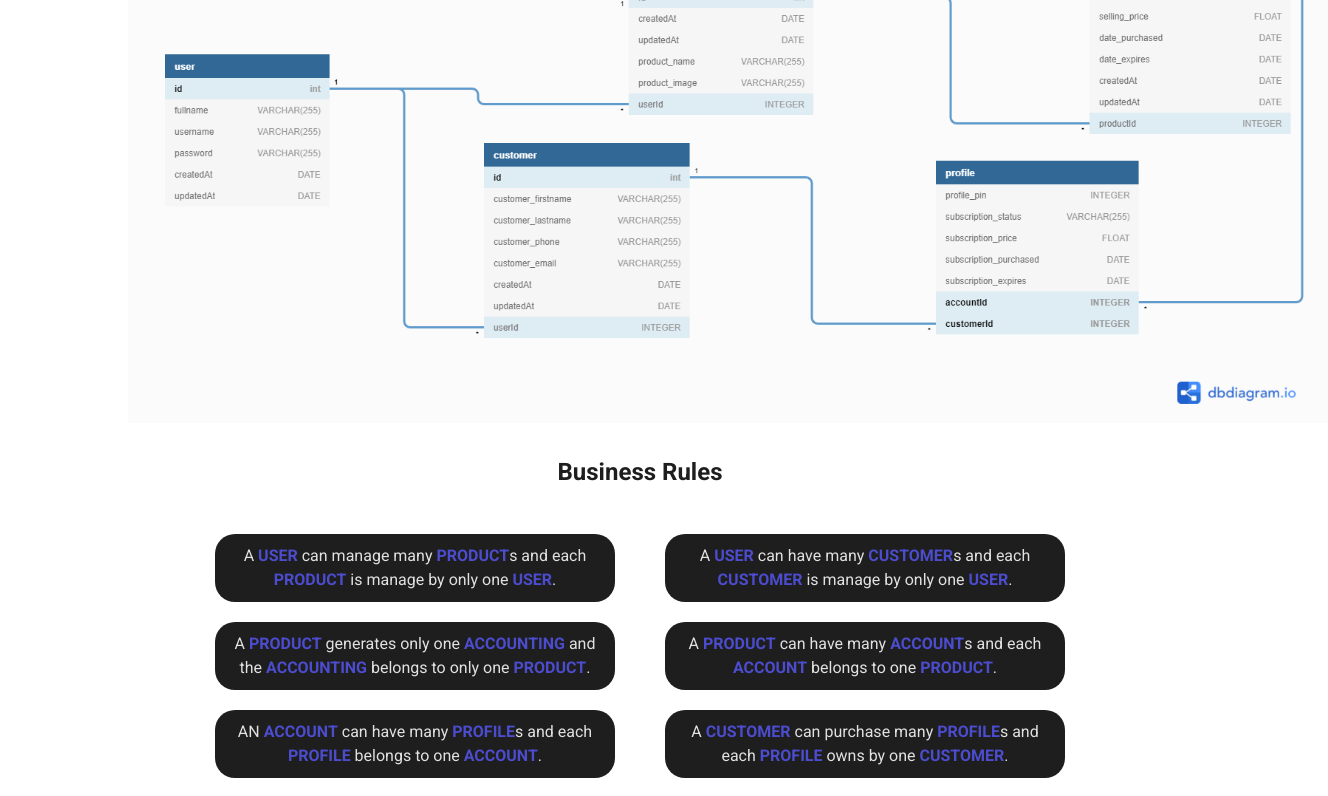
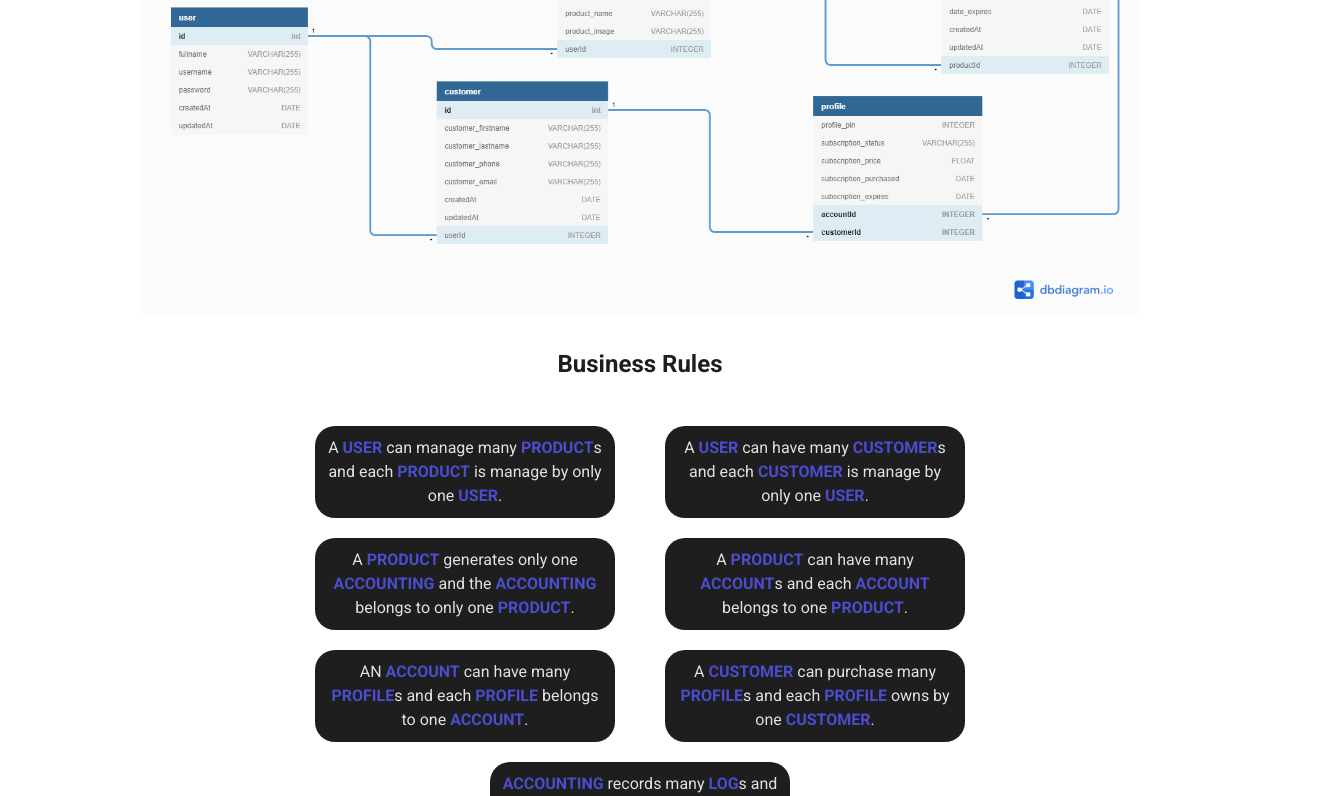
Before and after one commit to IamMarkReyRonolo/Product-Management-ClienSide, a Vue app: page /about in a window 1280 px wide. Shown: the part 1088-1884 px from the top of the page, 1328 px wide, since content can reach past the window. Built offline with nearby package versions, Linux system fonts and the light colour scheme.

Commit message:
fixed img size

```diff
--- a/src/views/InfoPage.vue
+++ b/src/views/InfoPage.vue
@@ -174,7 +174,7 @@
 	}
 
 	.mainContainer {
-		width: 80%;
+		width: 100%;
 		margin: 120px auto;
 
 		text-align: center;
@@ -214,7 +214,7 @@
 	}
 
 	.businessrulesCon {
-		width: 900px;
+		width: 700px;
 		display: flex;
 		justify-content: center;
 		align-items: center;
@@ -223,7 +223,7 @@
 	}
 
 	.busRules {
-		width: 400px;
+		width: 300px;
 		padding: 10px;
 		border-radius: 20px;
 		margin: 10px auto;
@@ -252,6 +252,7 @@
 	}
 
 	.erd img {
-		width: 1200px;
+		width: 1000px;
+		margin: auto;
 	}
 </style>
```
